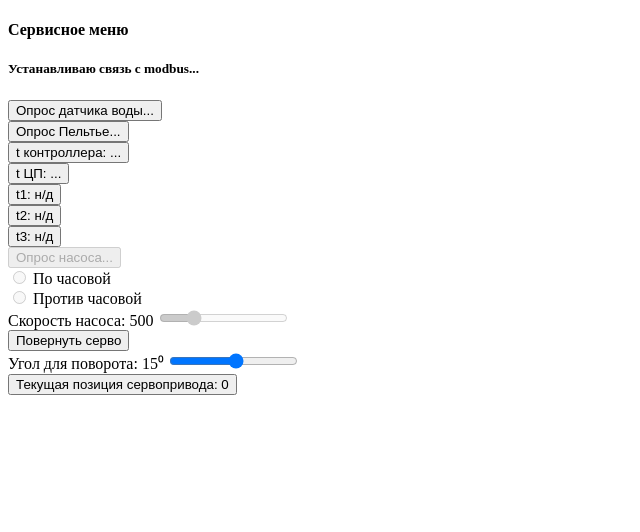
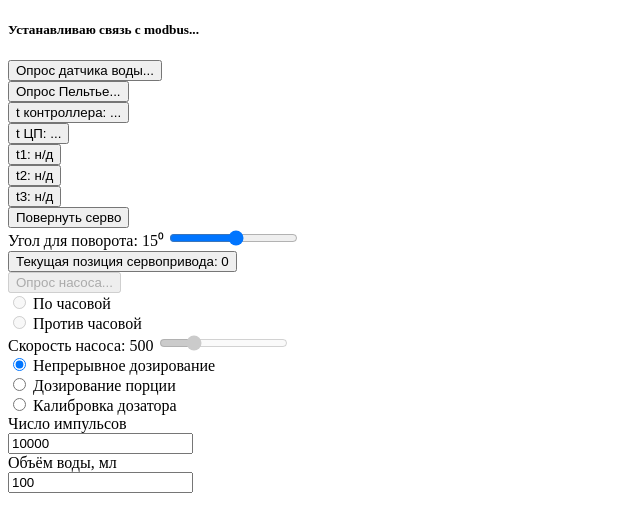
Before and after one commit to Ray-Garraty/sampler-backend, a website with bundled scripts: page index.html in a window 1280 px wide. Both pictures are taken after a click on the button "Повернуть серво". Shown: the whole page, without its empty margins (0-640 px from the left). Built offline with nearby package versions, Linux system fonts and the light colour scheme; files whose address does not match are found by name.

Commit message:
Added servo position fetching from backend. Created frontend template for pump dosing modes choice and calibration

```diff
--- a/frontend/elements.js
+++ b/frontend/elements.js
@@ -10,12 +10,11 @@ export const pumpBtnSpan = document.getElementById('pumpText');
 export const cwDirRadioElt = document.getElementById('Clockwise');
 export const ccwDirRadioElt = document.getElementById('Counterclockwise');
 
-export const servoButton = document.getElementById('Move servo');
-export const servoStatusElt = document.getElementById('Servo status');
-
 export const pumpSpeedInput = document.getElementById('pumpSpeedRange');
 export const pumpSpeedOutput = document.getElementById('pumpSpeedRangeValue');
 
+export const servoButton = document.getElementById('Move servo');
+export const servoStatusElt = document.getElementById('Servo status');
 export const servoAngleInput = document.getElementById('servoAngle');
 export const servoAngleOutput = document.getElementById('servoAngleValue');
 
--- a/frontend/stylers.js
+++ b/frontend/stylers.js
@@ -57,7 +57,9 @@ export const setTubeSensorFieldStyle = (element, isEmpty) => {
 };
 
 export const setDateTimeEltStyle = (element, dateTime) => {
-  element.innerText = (new Date(dateTime)).toLocaleString('ru-RU');
+  const dateTimeStringWithSec = (new Date(dateTime)).toLocaleString('ru-RU');
+  const dateTimeStringNoSec = dateTimeStringWithSec.slice(0, -3);
+  element.innerText = dateTimeStringNoSec;
 };
 
 export const setRtcTempEltStyle = (element, t, threshold) => {
@@ -81,3 +83,7 @@ export const setModbusFieldStyle = (element, isReady) => {
   element.classList.add(colorClass);
   element.innerText = isReady ? 'Готов к приёму команд по MODBUS' : 'Ошибка USB-RS485 конвертера';
 };
+
+export const setServoStatusEltStyle = (element, angle) => {
+  element.innerText = "Текущая позиция сервопривода: " + angle + '⁰';
+};
--- a/index.html
+++ b/index.html
@@ -17,13 +17,6 @@
   <body>
 
   <div class="container-fluid text-center">
-    <div class="row">
-      <div class="col border align-content-center flex-wrap">
-        <div class="p-3">
-          <h4 class="fw-bold text-warning">Сервисное меню</h5>
-        </div>
-      </div>
-    </div>
     <div class="row">
       <div class="col border col border align-content-center flex-wrap">
         <div class="p-3">
@@ -75,6 +68,21 @@
       </div>
     </div>
     <div class="row">
+      <div class="col border col border align-content-center flex-wrap">
+        <button type="button" class="btn btn-lg btn-success" id="Move servo">Повернуть серво</button>
+      </div>
+      <div class="col border">
+        <div class="p-3">
+          <label for="servoAngle" class="form-label">Угол для поворота: </label>
+          <span><output for="servoAngle" id="servoAngleValue" aria-hidden="true"></output></span>
+          <input type="range" class="form-range" value="15" min="-360" max="360" id="servoAngle">
+        </div>
+      </div>
+      <div class="col border align-content-center flex-wrap">
+          <button type="button" class="btn btn-outline-primary" id="Servo status">Текущая позиция сервопривода: 0</button>
+      </div>
+    </div>
+    <div class="row">
       <div class="col border align-content-center flex-wrap">
         <button type="button" class="btn btn-secondary btn-lg" id="Pump on/off" disabled>
 					<span class="spinner-border spinner-border-sm" role="status" aria-hidden="true" id="pumpSpinner"></span>
@@ -100,18 +108,39 @@
       </div>
     </div>
     <div class="row">
-      <div class="col border col border align-content-center flex-wrap">
-        <button type="button" class="btn btn-lg btn-success" id="Move servo">Повернуть серво</button>
+      <div class="col border align-content-center flex-wrap">
+        <div class="form-check">
+					<input class="form-check-input" type="radio" name="Dosing mode" id="Continuous dosing" checked>
+					<label class="form-check-label" for="Continuous dosing">Непрерывное дозирование</label>
+				</div>
+				<div class="form-check">
+					<input class="form-check-input" type="radio" name="Dosing mode" id="Discrete dosing">
+					<label class="form-check-label" for="Discrete dosing">Дозирование порции</label>
+				</div>
+        <div class="form-check">
+					<input class="form-check-input" type="radio" name="Dosing mode" id="Dosing calibration">
+					<label class="form-check-label" for="Dosing calibration">Калибровка дозатора</label>
+				</div>
       </div>
-      <div class="col border">
+      <div class="col border align-content-center flex-wrap">
         <div class="p-3">
-          <label for="servoAngle" class="form-label">Угол для поворота: </label>
-          <span><output for="servoAngle" id="servoAngleValue" aria-hidden="true"></output></span>
-          <input type="range" class="form-range" value="15" min="-360" max="360" id="servoAngle">
+          <div class="input-group mb-3">
+            <div class="input-group-prepend">
+              <span class="input-group-text" id="basic-addon1">Число импульсов</span>
+            </div>
+            <input type="number" class="form-control" id="pulsesCount" min="0" step="100" value="10000">
+          </div>
         </div>
       </div>
       <div class="col border align-content-center flex-wrap">
-          <button type="button" class="btn btn-outline-primary" id="Servo status">Текущая позиция сервопривода: 0</button>
+        <div class="p-3">
+          <div class="input-group mb-3">
+            <div class="input-group-prepend">
+              <span class="input-group-text" id="basic-addon2">Объём воды, мл</span>
+            </div>
+            <input type="number" class="form-control" id="volume" min="0" step="1" value="100">
+          </div>
+        </div>
       </div>
     </div>
 </div>
--- a/index.js
+++ b/index.js
@@ -9,6 +9,7 @@ import {
   setDateTimeEltStyle,
   setCpuTempBtnStyle,
   setModbusFieldStyle,
+  setServoStatusEltStyle,
 } from './frontend/stylers.js';
 
 import {
@@ -20,10 +21,10 @@ import {
   pumpBtnSpan,
   cwDirRadioElt,
   ccwDirRadioElt,
+  pumpSpeedInput,
+  pumpSpeedOutput,
   servoButton,
   servoStatusElt,
-  pumpSpeedInput,
-  pumpSpeedOutput,
   servoAngleInput,
   servoAngleOutput,
   chamberTempFields,
@@ -77,6 +78,20 @@ const fetchModbusStatus = async () => {
   return isModbusReady;
 };
 
+const fetchServoStatusAndUpdElt = async () => {
+  const response = await fetch(hostAddress + 'servoStatus');
+  const servoAngle = await response.json();
+  console.log({servoAngle});
+  return servoAngle;
+};
+
+const fetchDateTimeAndUpdElt = async () => {
+  const dateTimeResponse = await fetch(hostAddress + 'dateTime');
+  const dateTime = await dateTimeResponse.json();
+  console.log({dateTime});
+  setDateTimeEltStyle(dateTimeField, dateTime);
+};
+
 fetchCoolerStatus()
   .then(isOn => {
     coolerBtn.disabled = false;
@@ -100,6 +115,15 @@ fetchModbusStatus()
     console.error(err);
   });
 
+fetchServoStatusAndUpdElt()
+  .then(angle => {
+    setServoStatusEltStyle(servoStatusElt, angle);
+  }).catch(err => {
+    console.error(err);
+  });
+
+fetchDateTimeAndUpdElt();
+
 let speed = Number(pumpSpeedInput.textContent || pumpSpeedInput.value);
 pumpSpeedOutput.textContent = speed;
 
@@ -121,13 +145,6 @@ const fetchRtcTempAndUpdElt = async () => {
   const rtcTemp = await response.json();
   console.log({rtcTemp});
   setRtcTempEltStyle(rtcTempField, rtcTemp, rtcTempWarnThreshold);
-};
-
-const fetchDateTimeAndUpdElt = async () => {
-  const dateTimeResponse = await fetch(hostAddress + 'dateTime');
-  const dateTime = await dateTimeResponse.json();
-  console.log({dateTime});
-  setDateTimeEltStyle(dateTimeField, dateTime);
 };
 
 const fetchCpuTempAndUpdElt = async () => {
@@ -180,7 +197,8 @@ servoButton.addEventListener('click', async () => {
     body: JSON.stringify({ angle: angle })
 	});
 	const parsedResponse = await response.json();
-	servoStatusElt.innerText = "Текущая позиция сервопривода: " + parsedResponse.data.position + '⁰';
+  const newPosition = parsedResponse.data.position;
+	setServoStatusEltStyle(servoStatusElt, newPosition);
 });
 
 servoAngleInput.addEventListener('input', () => {
```
Also changed, not shown: main.js (+21 -17 lines).
